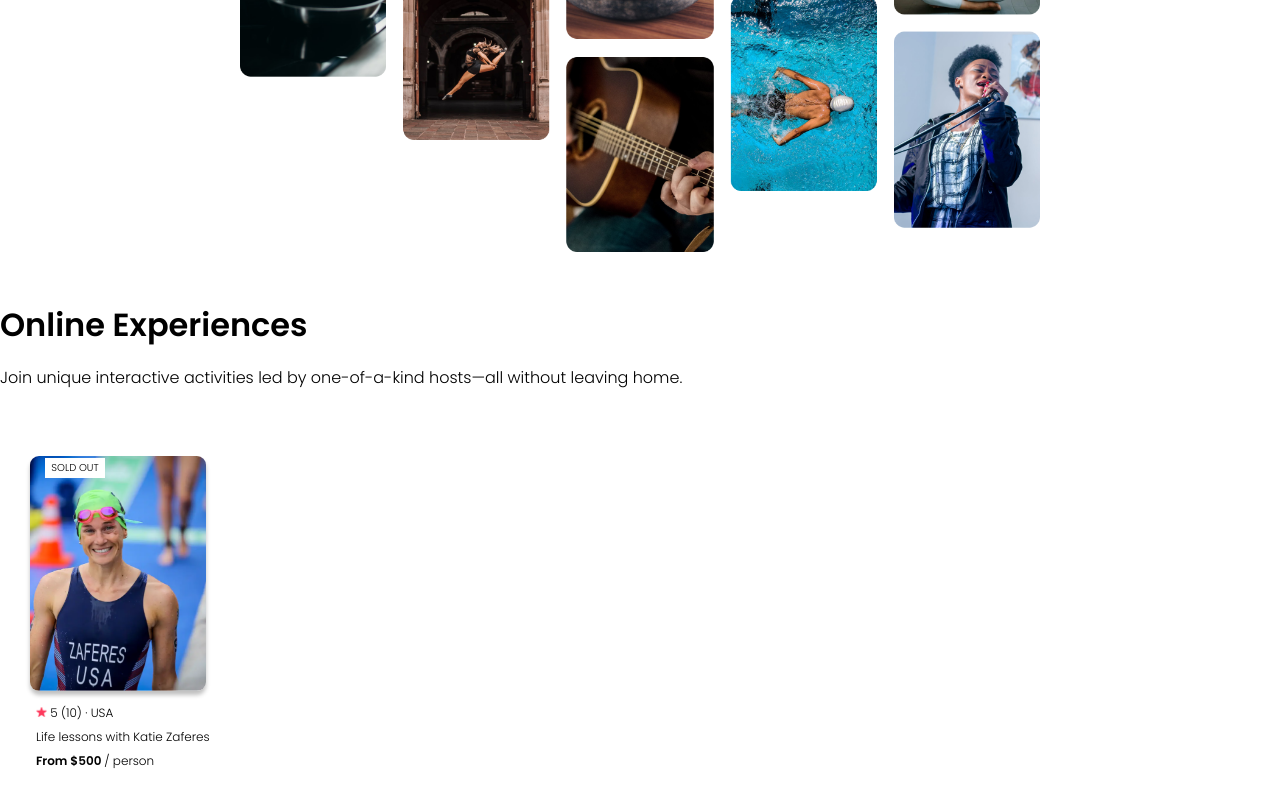
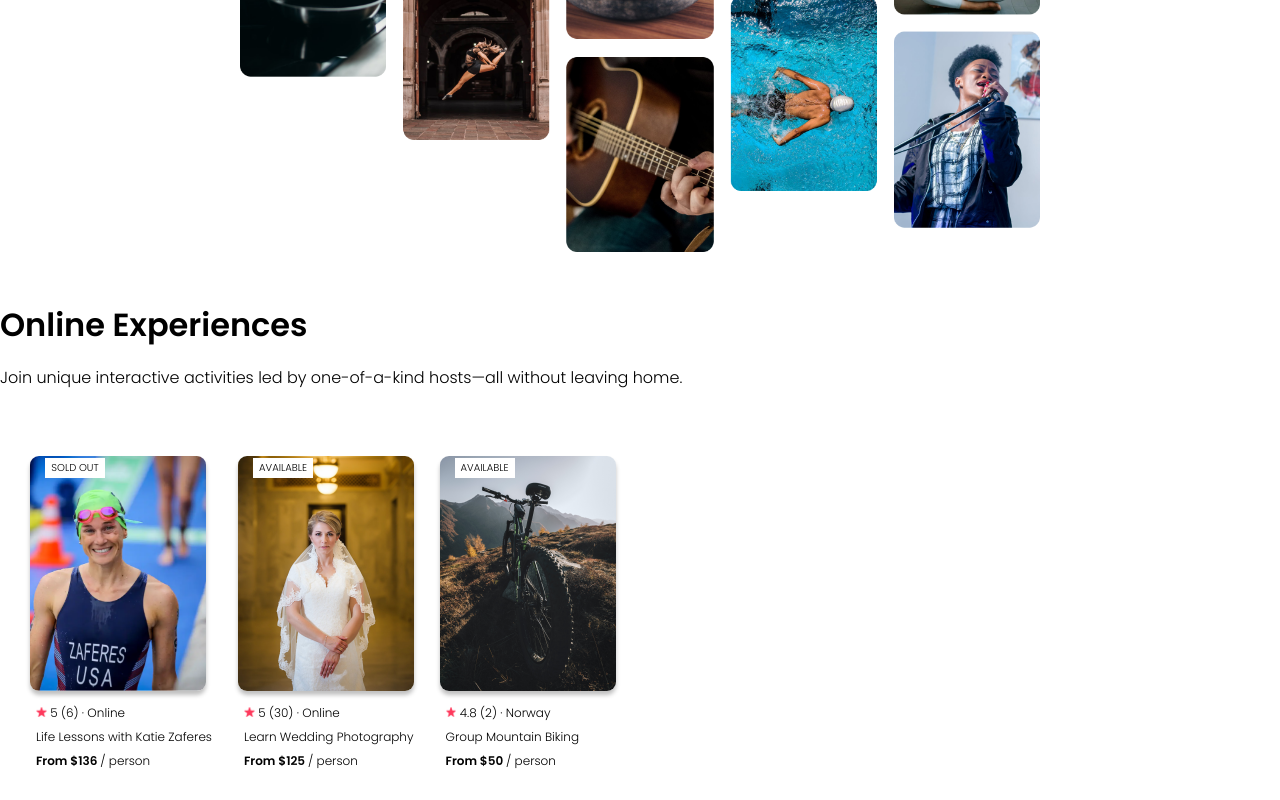
Before and after one commit to chubi-x/airbnb-experiences-clone, a React (Create React App) app: page / in a window 1280 px wide. Shown: the part 303-1103 px from the top of the page. Built offline with nearby package versions, Linux system fonts and the light colour scheme.

Commit message:
iterate over data objects and render them as list

```diff
--- a/src/App.js
+++ b/src/App.js
@@ -2,7 +2,7 @@ import React from "react"
 import Navbar from "./components/Navbar"
 import Hero from "./components/Hero"
 import Card from "./components/Card"
-import {experiences} from './data/experiences'
+import data from './data/data'
 export default function App() {
 
     return (
@@ -12,16 +12,15 @@ export default function App() {
             <div className="card-container">
             {
                 React.Children.toArray(
-                    experiences.map((item)=>(
+                    data.map((item)=>(
                         <Card
                         title = {item.title}
                         price =  {item.price}
-                        rating = {item.rating}
-                        noOfRatings = {item.noOfRatings}
-                        status = {item.status}
-                        image = {item.image}
-                        country= {item.country}
-
+                        rating = {item.stats.rating}
+                        reviews = {item.stats.reviewCount}
+                        image = {item.coverImg}
+                        location= {item.location}
+                        openSpots = {item.openSpots}
                     />
                     ))
                 )
--- a/src/components/Card.js
+++ b/src/components/Card.js
@@ -1,15 +1,15 @@
 import React from "react"
-import katie_img from "../images/katie.png"
 import star from "../images/star.png"
+
 export default function Card(props) {
     return (
        <div>
             <div className="card">
-                <div className="card-status">{props.status}</div>
-                <img className="card-image" src= {katie_img} alt="experience"/>
+                <div className="card-status">{props.openSpots == 0 ? 'SOLD OUT' : 'AVAILABLE'}</div>
+                <img className="card-image" src= {process.env.PUBLIC_URL + "images/"+ props.image} alt="experience"/>
                 <div className="card-info">
                     <p className="card-rating-info">
-                    <span><img className="card-rating-star" src={star} alt="star rating"/> {props.rating} ({props.noOfRatings})</span> · {props.country}
+                    <span><img className="card-rating-star" src={star} alt="star rating"/> {props.rating} ({props.reviews})</span> · {props.location}
                     </p>
                     <p className="card-title">{props.title}</p>
                     <p> <span className="card-price">From ${props.price} </span>/ person</p>
--- a/src/data/experiences.js
+++ /dev/null
@@ -1,13 +0,0 @@
-import img from '../images/katie.png'
-const experiences = [
-    {   title: "Life lessons with Katie Zaferes",
-        price: 500,
-        status: "sold out",
-        image: img,
-        rating: 5.0,
-        noOfRatings: 10,
-        country: "USA",
-
-    },
-]
-export {experiences}
```
Also changed, not shown: src/images/katie.png (deleted).
